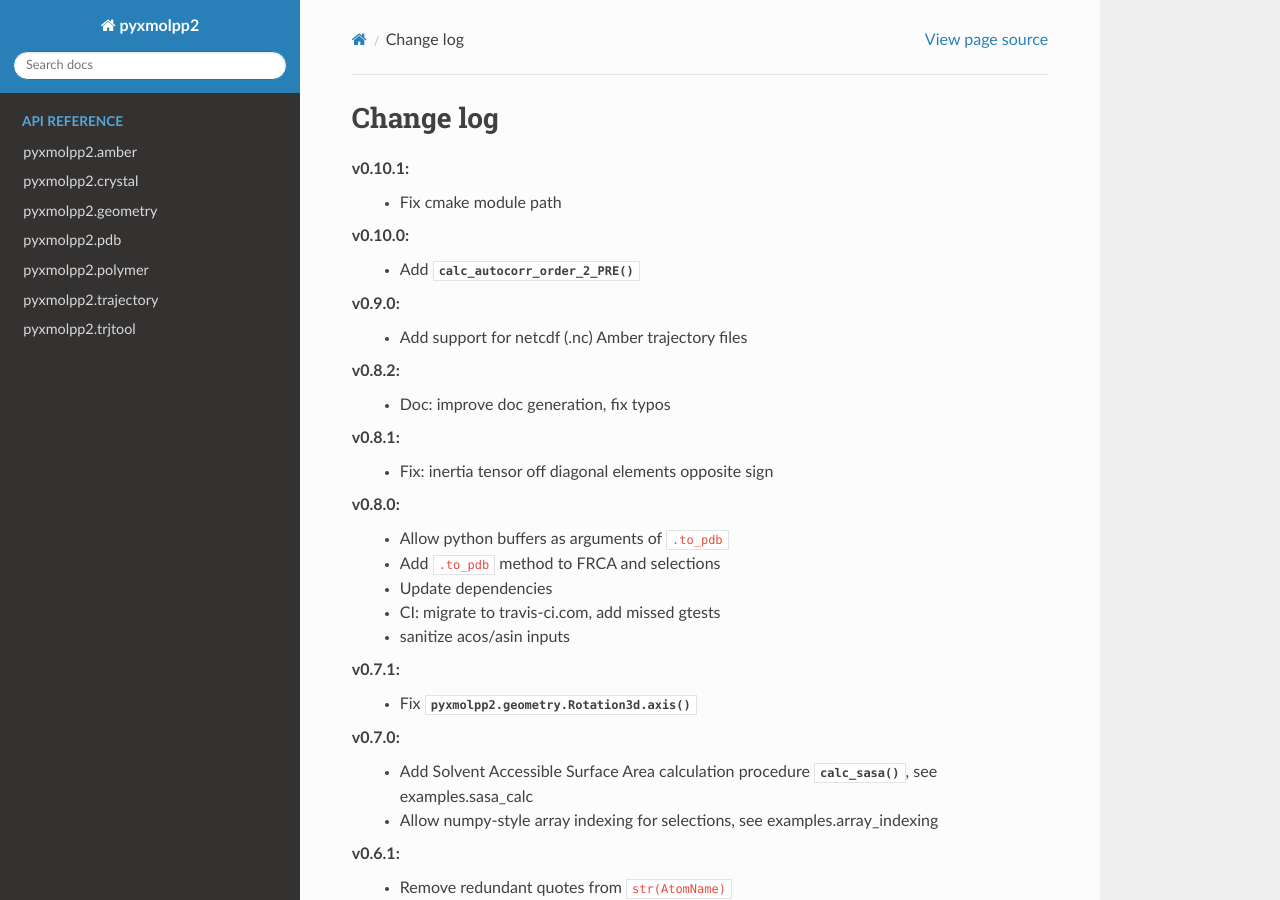
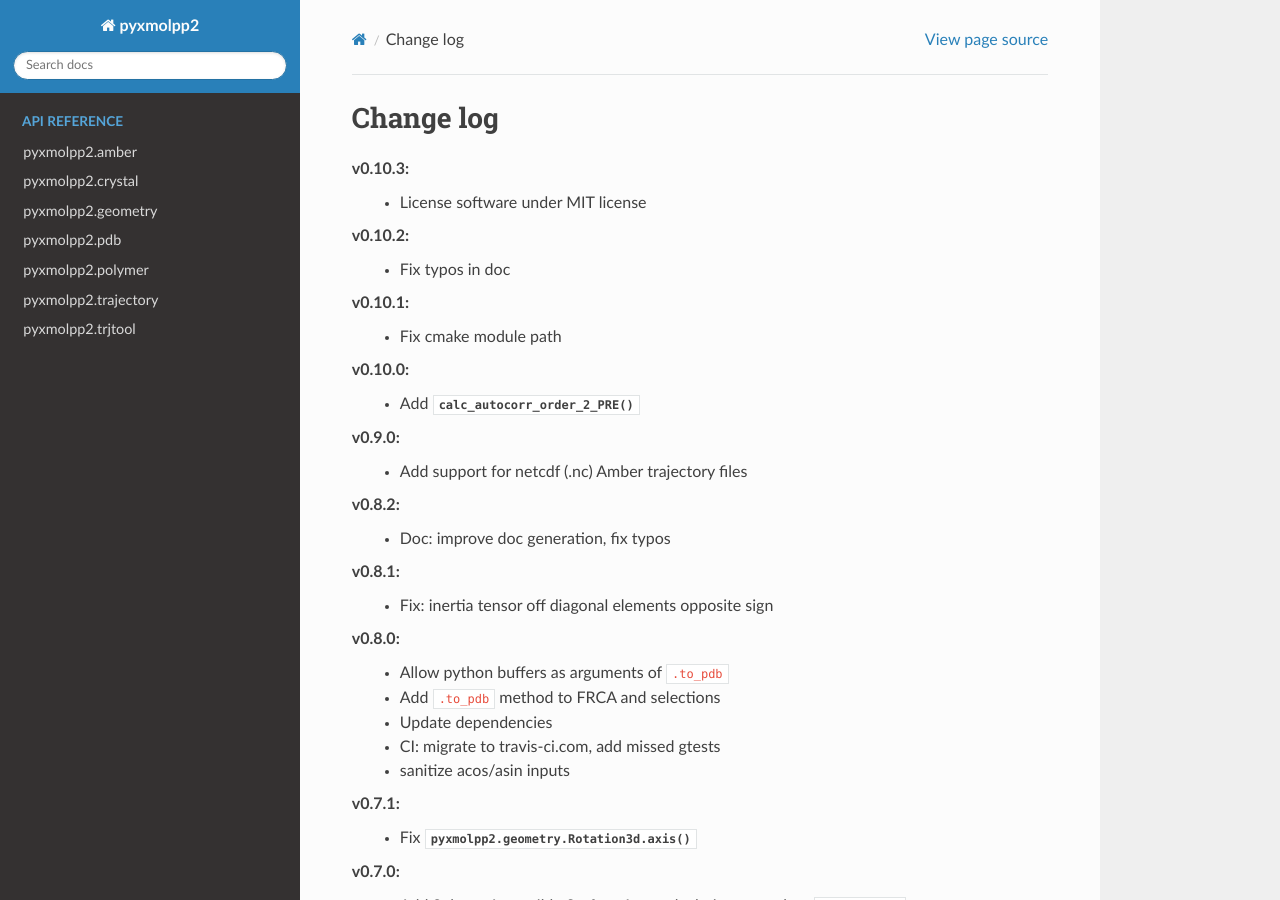
Before and after one commit to sizmailov/pyxmolpp2, a Sphinx documentation site: the page built from docs/source/changelog.rst, in a window 1280 px wide and 900 px high. Built offline with Sphinx 7.4.7 and the Read the Docs theme 2.0.0, drawn with Linux system fonts in a browser that asks for light colours; pages that are not in the unit, such as notebooks, are missing from menus.

Commit message:
Update changelog

```diff
--- a/docs/source/changelog.rst
+++ b/docs/source/changelog.rst
@@ -1,6 +1,13 @@
 ----------
 Change log
 ----------
+
+v0.10.3:
+  - License software under MIT license
+
+v0.10.2:
+  - Fix typos in doc
+
 v0.10.1:
   - Fix cmake module path
 
```
